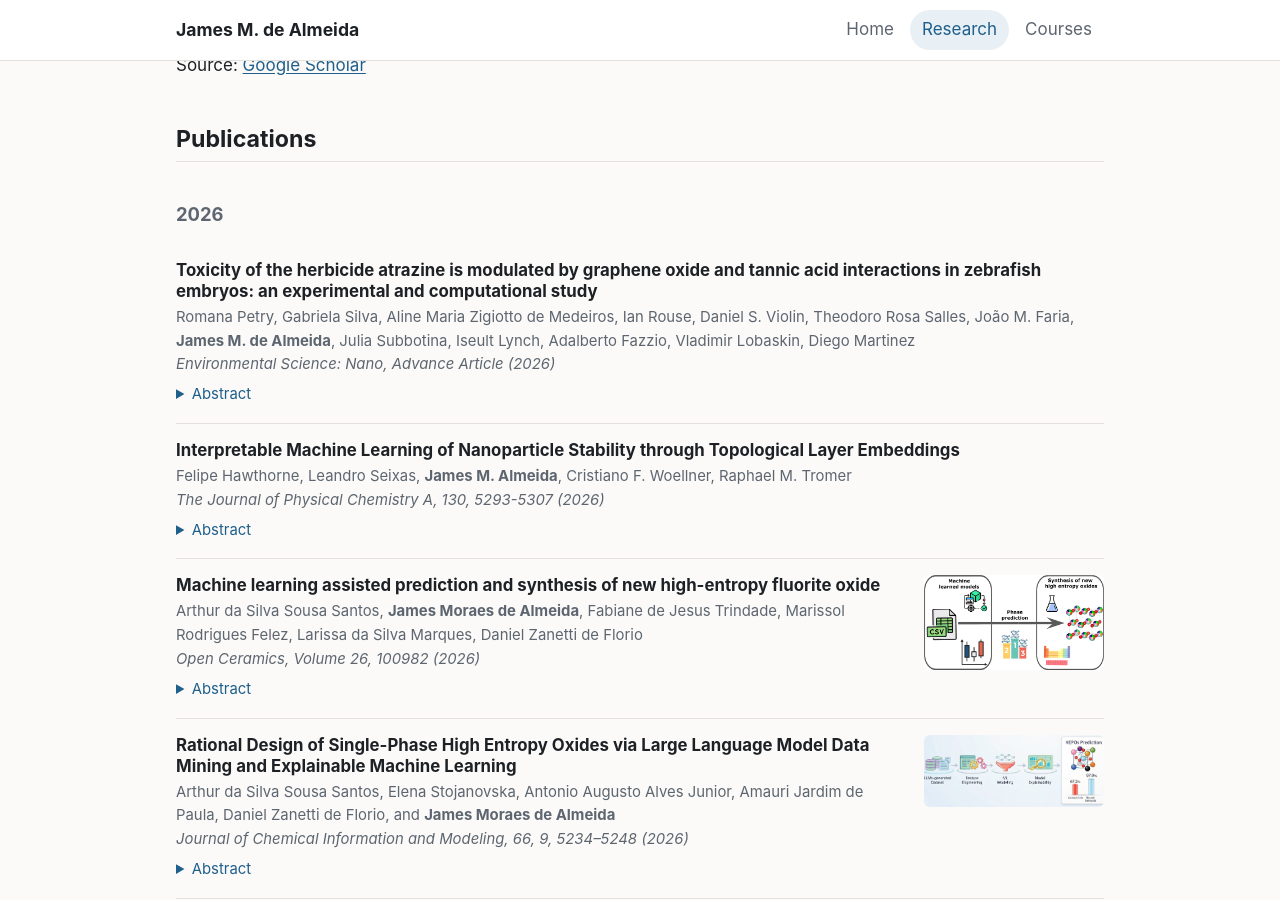
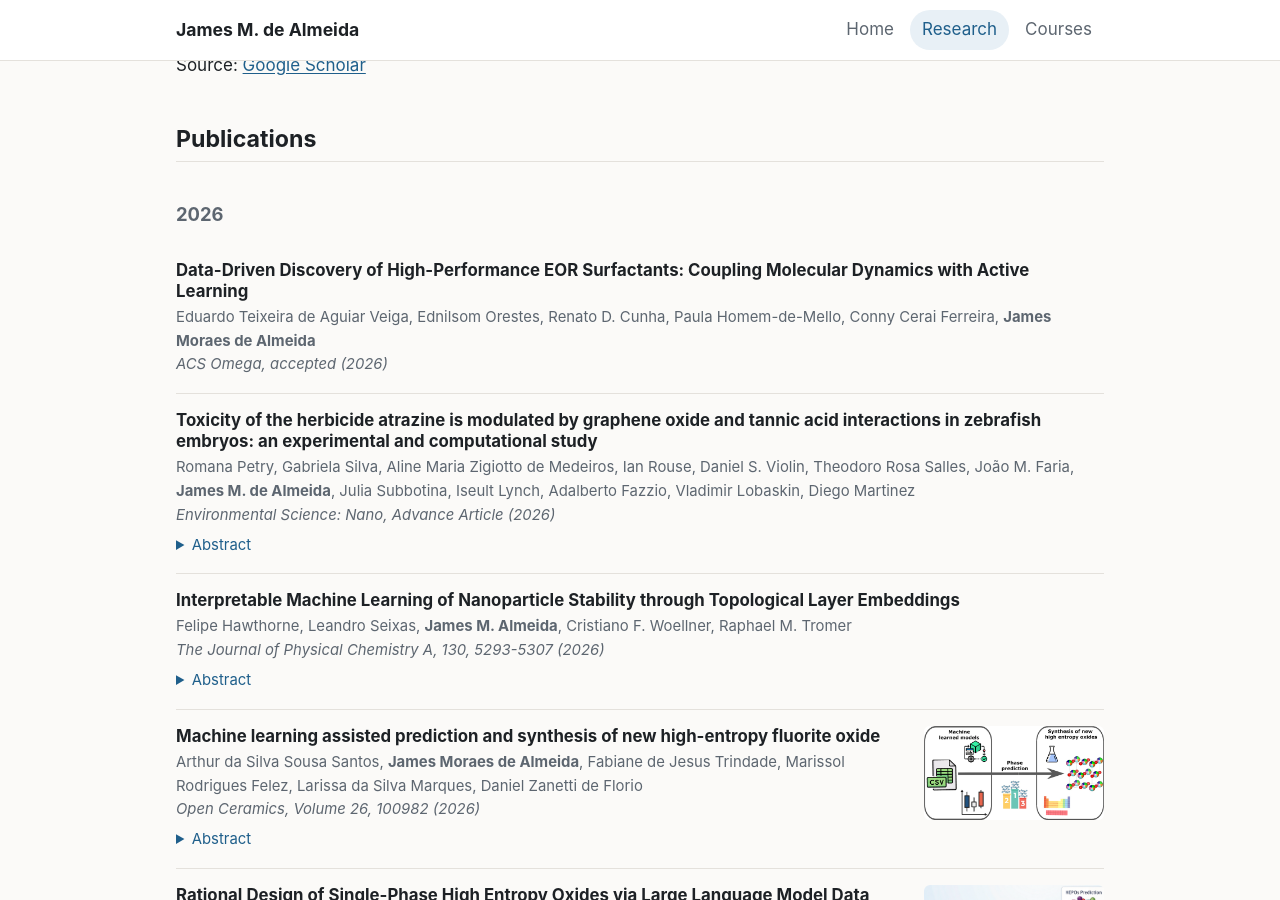
Before and after one commit to jamesmalmeida/almeida.page, a Jekyll site: the page built from research.md, in a window 1280 px wide and 900 px high, scrolled down 1082 px. Built offline with Jekyll 4.4.1, drawn with Linux system fonts in a browser that asks for light colours.

Commit message:
Add accepted ACS Omega paper on EOR surfactants and active learning
Co-Authored-By: Claude Opus 5.5 <noreply@anthropic.com>
Claude-Session: https://claude.ai/code/session_01AVsTU5791Xx8kdYCnM2cvw

```diff
--- a/_data/publications.yml
+++ b/_data/publications.yml
@@ -1,6 +1,11 @@
 # Lista de publicações (mais recentes primeiro).
 # Para adicionar um artigo, copie um bloco e preencha os campos.
 # image: nome do arquivo em assets/img/ (opcional). Use **...** para destacar seu nome.
+
+- title: 'Data-Driven Discovery of High-Performance EOR Surfactants: Coupling Molecular Dynamics with Active Learning'
+  authors: Eduardo Teixeira de Aguiar Veiga, Ednilsom Orestes, Renato D. Cunha, Paula Homem-de-Mello, Conny Cerai Ferreira, **James Moraes de Almeida**
+  venue: ACS Omega, accepted (2026)
+  year: 2026
 
 - title: 'Toxicity of the herbicide atrazine is modulated by graphene oxide and tannic acid interactions in zebrafish embryos: an experimental and computational study'
   authors: Romana Petry, Gabriela Silva, Aline Maria Zigiotto de Medeiros, Ian Rouse, Daniel S. Violin, Theodoro Rosa Salles, João M. Faria, **James M. de Almeida**, Julia Subbotina, Iseult Lynch, Adalberto Fazzio, Vladimir Lobaskin, Diego Martinez
```
